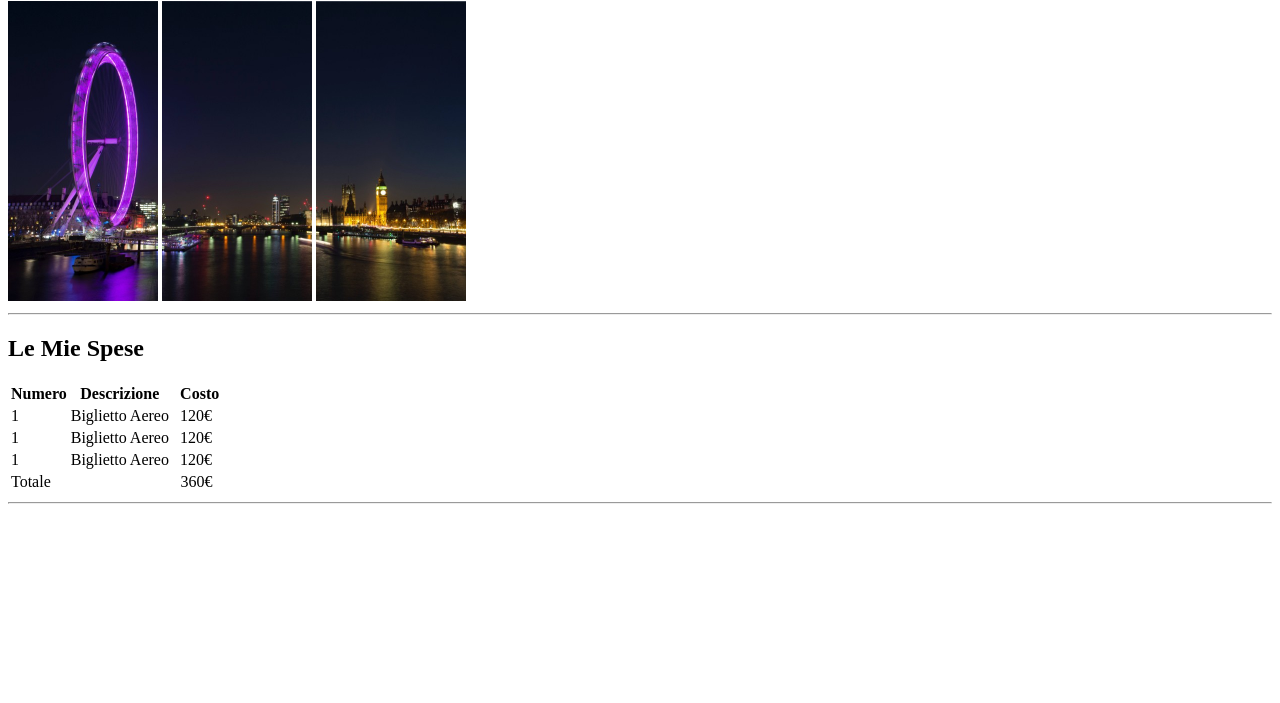
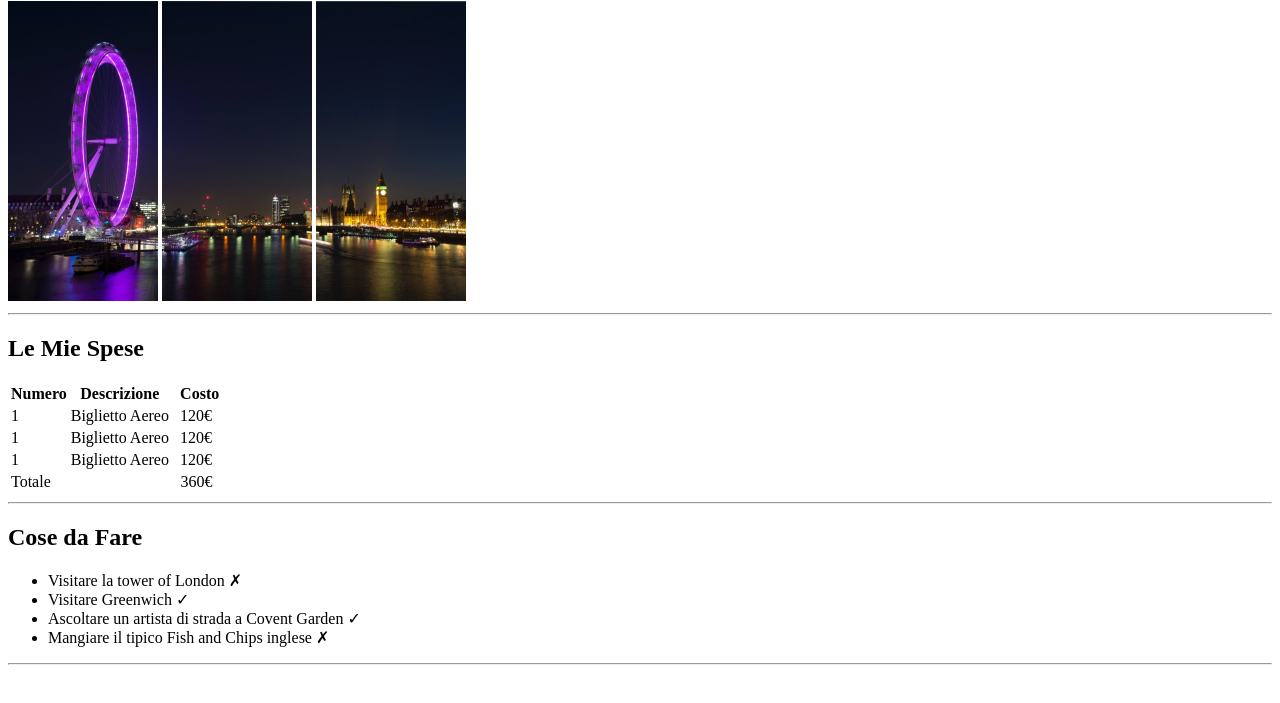
Before and after one commit to StaglianoM/html-london-trip, a plain HTML site: page index.html in a window 1280 px wide. Shown: the part 79-782 px from the top of the page. Drawn offline with Linux system fonts and the light colour scheme.

Commit message:
3°Step Cose da fare

```diff
--- a/index.html
+++ b/index.html
@@ -13,7 +13,7 @@
         <img src="./img/pexels-bill-emrich-230794-2.jpg" width="150" alt="Londra">
     <hr>
 
-    <h2>Le Mie Spese</h2>
+        <h2>Le Mie Spese</h2>
         <table>
             <thead>
              <tr>
@@ -49,4 +49,13 @@
            </tbody>
         </table>
     <hr>
+        <h2>Cose da Fare</h2>
+            <ul>
+                <li>Visitare la tower of London &cross;</li>
+                <li>Visitare Greenwich &#10003;</li>
+                <li>Ascoltare un artista di strada a Covent Garden &#10003;</li>
+                <li>Mangiare il tipico Fish and Chips inglese &cross;</li>
+            </ul>
+    <hr>
+
 </html>
```
